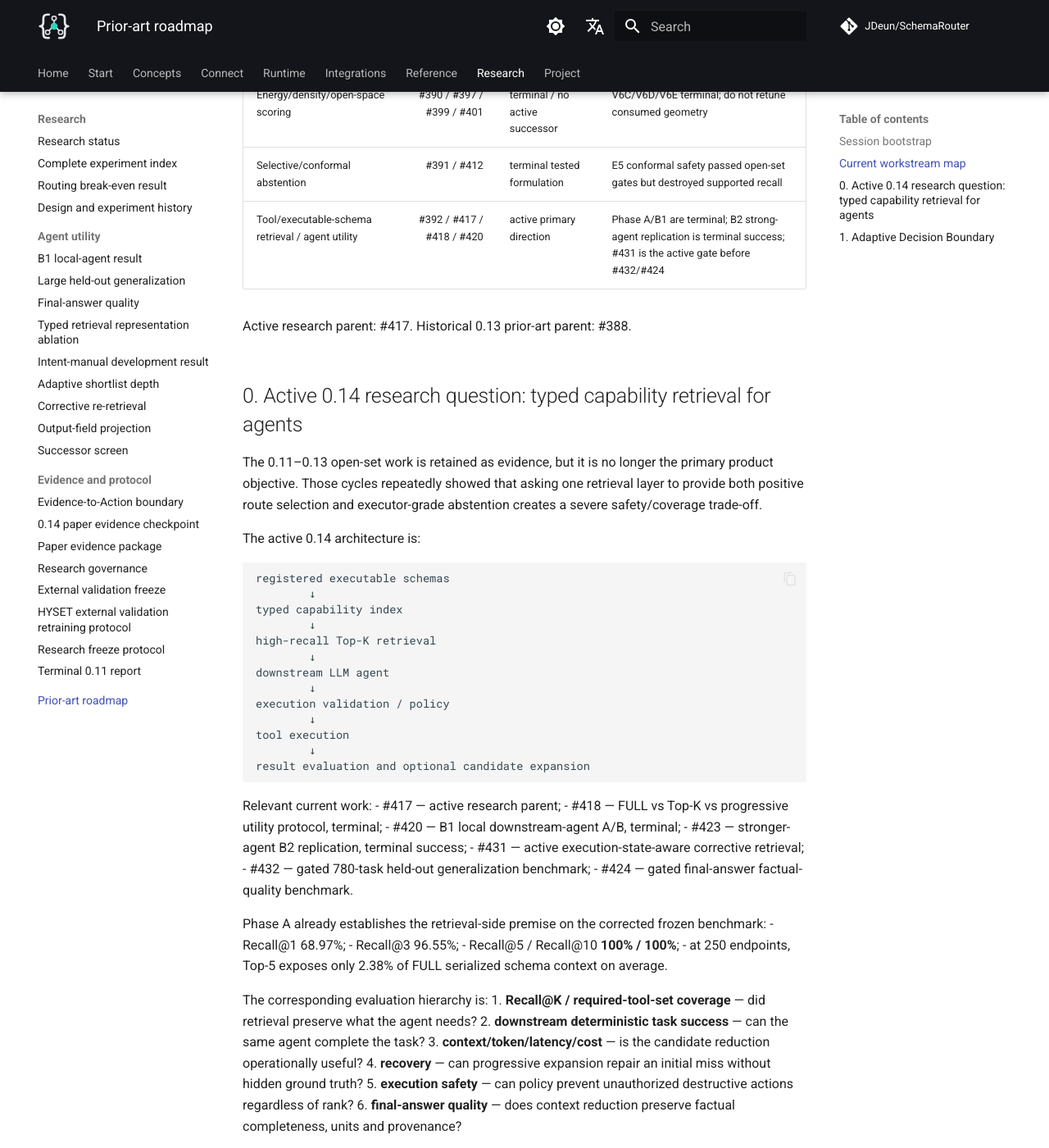
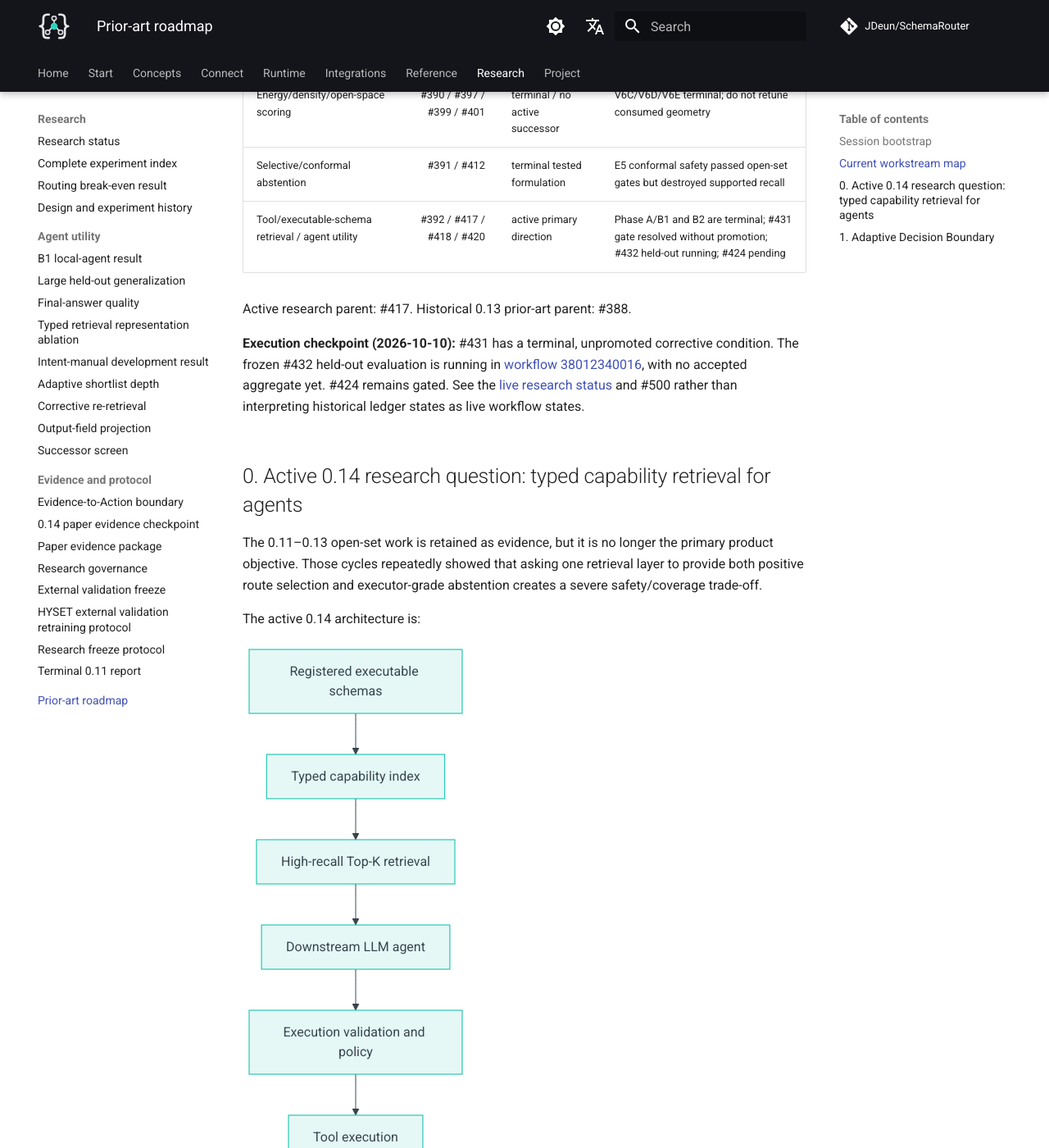
Before and after one commit to JDeun/SchemaRouter, an MkDocs documentation site: the page built from docs/research/prior-art-roadmap.md, in a window 1280 px wide and 1400 px high, scrolled down 919 px. Shown: the whole window at 82% size. Built offline with MkDocs 1.6.1 and Material for MkDocs 9.7.7, drawn with Linux system fonts in a browser that asks for light colours; comment, search, counter and statistics services are not loaded; some of the changed lines change nothing that is shown; some of the changed text lies outside the part shown.

Commit message:
docs(research): synchronize external 0.14 gates and render pipeline as Mermaid

````diff
--- a/docs/research/prior-art-roadmap.md
+++ b/docs/research/prior-art-roadmap.md
@@ -27,9 +27,11 @@ Before creating a new routing experiment:
 | Hard-negative OOS generation | #389 / #395 | terminal | V6B separated synthetic evidence but rejected every natural DEV query |
 | Energy/density/open-space scoring | #390 / #397 / #399 / #401 | terminal / no active successor | V6C/V6D/V6E terminal; do not retune consumed geometry |
 | Selective/conformal abstention | #391 / #412 | terminal tested formulation | E5 conformal safety passed open-set gates but destroyed supported recall |
-| Tool/executable-schema retrieval / agent utility | #392 / #417 / #418 / #420 | active primary direction | Phase A/B1 are terminal; B2 strong-agent replication is terminal success; #431 is the active gate before #432/#424 |
+| Tool/executable-schema retrieval / agent utility | #392 / #417 / #418 / #420 | active primary direction | Phase A/B1 and B2 are terminal; #431 gate resolved without promotion; #432 held-out running; #424 pending |
 
 Active research parent: #417. Historical 0.13 prior-art parent: #388.
+
+**Execution checkpoint (2026-10-10):** #431 has a terminal, unpromoted corrective condition. The frozen #432 held-out evaluation is running in [workflow 38012340016](https://github.com/JDeun/SchemaRouter/actions/runs/38012340016), with no accepted aggregate yet. #424 remains gated. See the [live research status](routing-status.md) and #500 rather than interpreting historical ledger states as live workflow states.
 
 ## 0. Active 0.14 research question: typed capability retrieval for agents
 
@@ -39,20 +41,14 @@ route selection and executor-grade abstention creates a severe safety/coverage t
 
 The active 0.14 architecture is:
 
-```text
-registered executable schemas
-        ↓
-typed capability index
-        ↓
-high-recall Top-K retrieval
-        ↓
-downstream LLM agent
-        ↓
-execution validation / policy
-        ↓
-tool execution
-        ↓
-result evaluation and optional candidate expansion
+```mermaid
+flowchart TD
+    A["Registered executable schemas"] --> B["Typed capability index"]
+    B --> C["High-recall Top-K retrieval"]
+    C --> D["Downstream LLM agent"]
+    D --> E["Execution validation and policy"]
+    E --> F["Tool execution"]
+    F --> G["Result evaluation / optional candidate expansion"]
 ```
 
 Relevant current work:
@@ -60,9 +56,9 @@ Relevant current work:
 - #418 — FULL vs Top-K vs progressive utility protocol, terminal;
 - #420 — B1 local downstream-agent A/B, terminal;
 - #423 — stronger-agent B2 replication, terminal success;
-- #431 — active execution-state-aware corrective retrieval;
-- #432 — gated 780-task held-out generalization benchmark;
-- #424 — gated final-answer factual-quality benchmark.
+- #431 — execution-state-aware corrective retrieval, terminal gate; condition not promoted;
+- #432 — 780-task frozen held-out evaluation running; canonical result pending;
+- #424 — 144-task final-answer factual-quality benchmark, gated on #432 terminal evidence.
 
 Phase A already establishes the retrieval-side premise on the corrected frozen benchmark:
 - Recall@1 68.97%;
````
